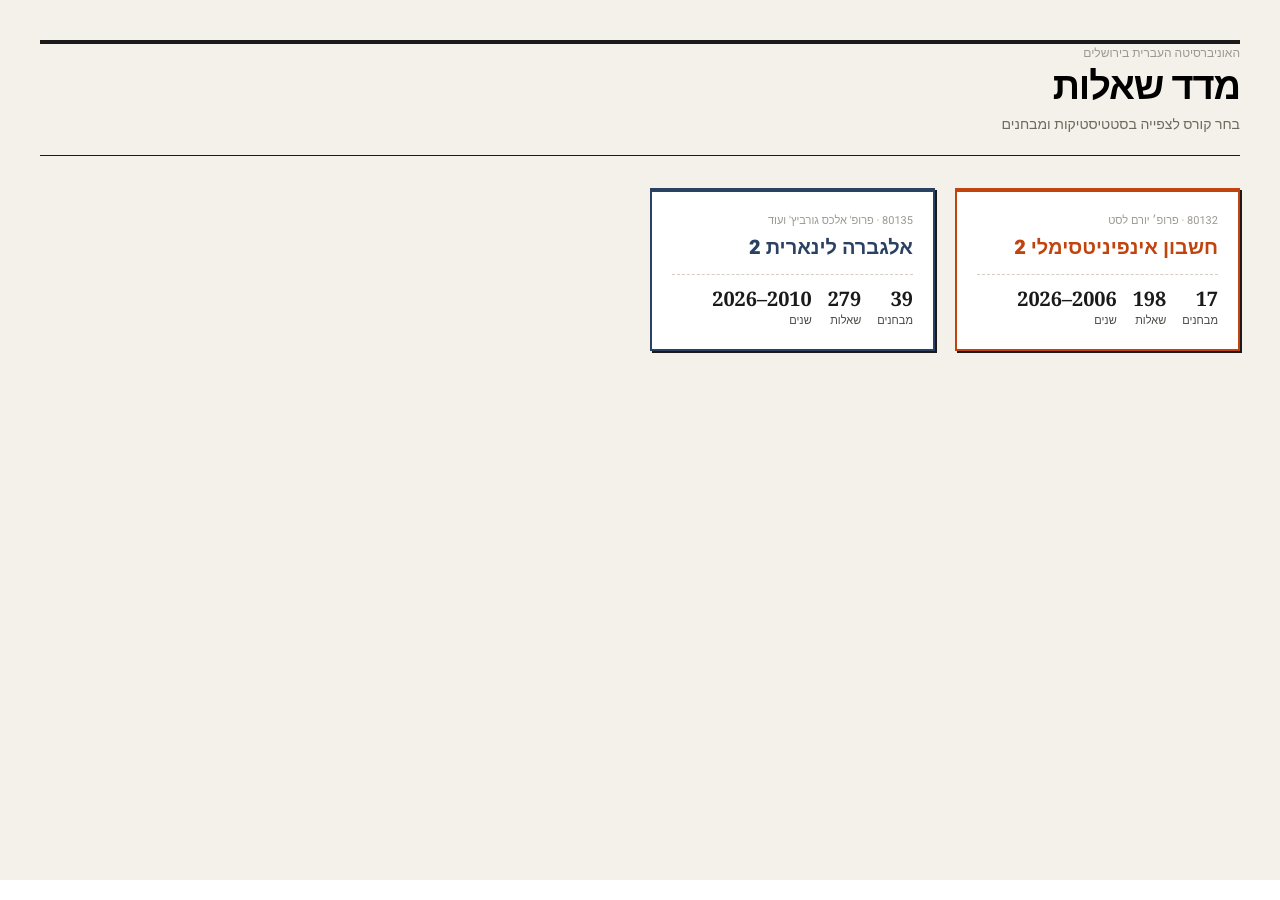
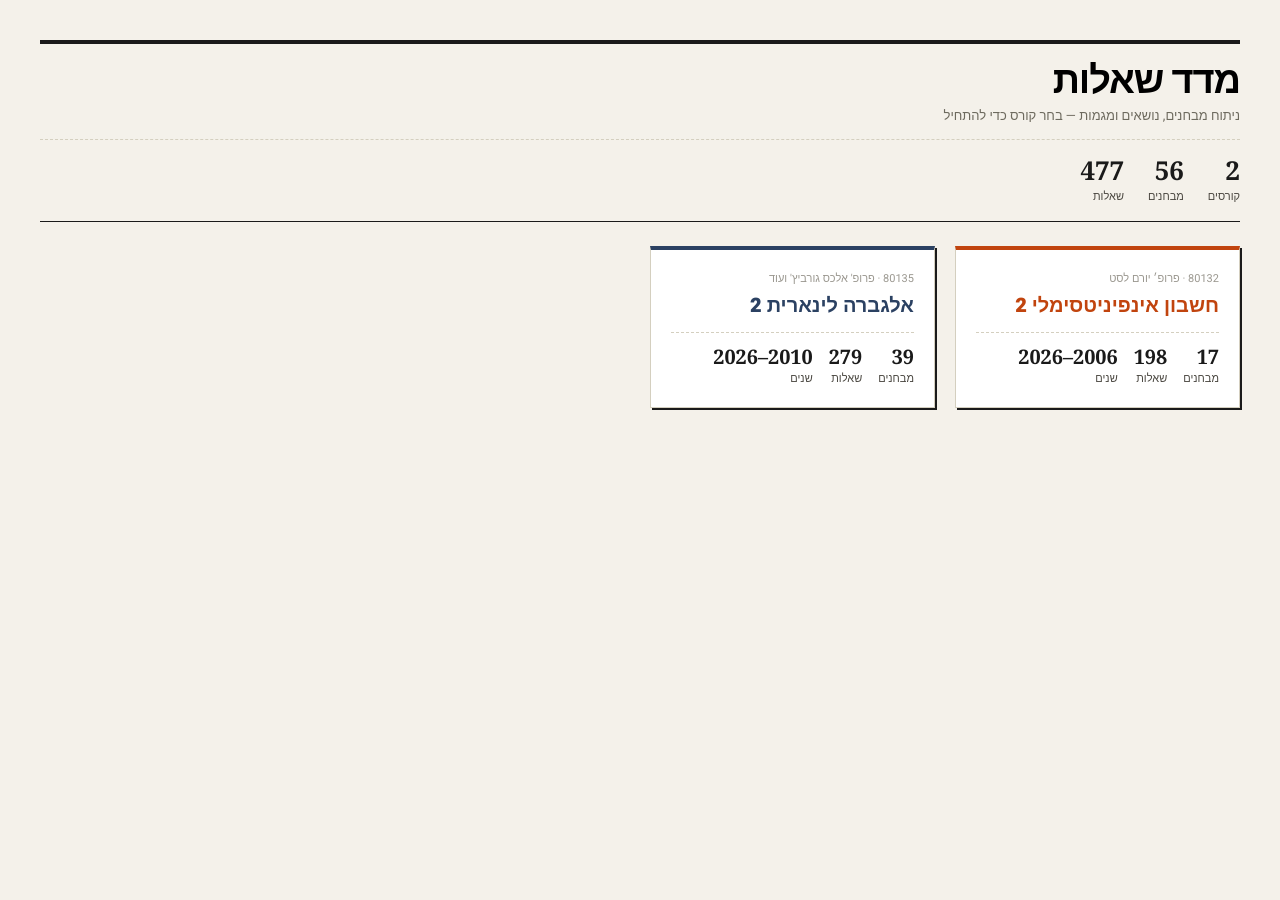
Before and after one commit to matan0810/yoram_infi, a React (Vite) app: page / in a window 1280 px wide. Built offline with nearby package versions, Linux system fonts and the light colour scheme; a web font is replaced by a local one.

Commit message:
style: update UI components with dynamic background colors and improved hover effects

```diff
--- a/index.html
+++ b/index.html
@@ -10,7 +10,7 @@
       rel="stylesheet"
     />
   </head>
-  <body style="margin: 0">
+  <body style="margin: 0; background: #f4f1ea">
     <div id="root"></div>
     <script type="module" src="/src/main.jsx"></script>
   </body>
--- a/src/components/Bar.jsx
+++ b/src/components/Bar.jsx
@@ -10,7 +10,7 @@ export default function Bar({ label, val, max, color, pct, onClick }) {
         cursor: onClick ? "pointer" : "default",
       }}
       onMouseEnter={(e) => {
-        if (onClick) e.currentTarget.style.background = COLORS_UI.hoverBg;
+        if (onClick) e.currentTarget.style.background = `${color}15`;
       }}
       onMouseLeave={(e) => {
         e.currentTarget.style.background = "transparent";
--- a/src/components/FormatBanner.jsx
+++ b/src/components/FormatBanner.jsx
@@ -5,7 +5,7 @@ export default function FormatBanner({ chapters, examFormat, colorsUI }) {
   const chapterByKey = Object.fromEntries(chapters.map((ch) => [ch.key, ch]));
 
   const badgeStyles = {
-    accent: { background: COLORS_UI.hoverBg, color: accent },
+    accent: { background: `${accent}15`, color: accent },
     neutral: { background: COLORS_UI.bg, color: COLORS_UI.text },
   };
 
@@ -14,7 +14,7 @@ export default function FormatBanner({ chapters, examFormat, colorsUI }) {
       ...card,
       borderColor: accent,
       borderWidth: 2,
-      background: COLORS_UI.hoverBg,
+      background: `${accent}15`,
       marginBottom: 20,
     },
     header: { display: "flex", alignItems: "center", gap: 12, marginBottom: 14 },
--- a/src/components/Header.jsx
+++ b/src/components/Header.jsx
@@ -1,26 +1,65 @@
+import { useNavigate } from "react-router-dom";
 import { COLORS_UI, FONTS } from "../styles";
 
 export default function Header({ course, exams, colorsUI }) {
   const pri = colorsUI?.primary ?? COLORS_UI.primary;
+  const navigate = useNavigate();
 
   return (
     <div
       style={{
         borderTop: `4px solid ${COLORS_UI.dark}`,
         borderBottom: `1px solid ${COLORS_UI.dark}`,
+        paddingTop: 6,
         paddingBottom: 20,
         marginBottom: 20,
       }}
     >
       <div
         style={{
-          fontFamily: FONTS.sans,
-          fontSize: 12,
-          color: COLORS_UI.muted,
-          marginBottom: 6,
+          display: "flex",
+          justifyContent: "space-between",
+          alignItems: "center",
+          marginBottom: 10,
         }}
       >
-        {course.teacher} · {course.name} · קורס {course.number}
+        <div
+          style={{
+            fontFamily: FONTS.sans,
+            fontSize: 12,
+            color: COLORS_UI.muted,
+          }}
+        >
+          {course.teacher} · {course.name} · קורס {course.number}
+        </div>
+        <button
+          onClick={() => navigate("/")}
+          style={{
+            background: `${pri}18`,
+            border: `1px solid ${pri}55`,
+            borderRadius: 3,
+            cursor: "pointer",
+            fontFamily: FONTS.sans,
+            fontSize: 12,
+            fontWeight: 600,
+            color: pri,
+            padding: "4px 14px",
+            display: "inline-flex",
+            alignItems: "center",
+            gap: 5,
+            transition: "background 0.15s, border-color 0.15s",
+          }}
+          onMouseEnter={(e) => {
+            e.currentTarget.style.background = `${pri}28`;
+            e.currentTarget.style.borderColor = `${pri}99`;
+          }}
+          onMouseLeave={(e) => {
+            e.currentTarget.style.background = `${pri}18`;
+            e.currentTarget.style.borderColor = `${pri}55`;
+          }}
+        >
+          ← כל הקורסים
+        </button>
       </div>
       <div
         style={{
--- a/src/pages/CoursePicker.jsx
+++ b/src/pages/CoursePicker.jsx
@@ -1,9 +1,16 @@
+import { useEffect } from "react";
 import { useNavigate } from "react-router-dom";
 import { COURSE_LIST } from "../courses/index";
 import { COLORS_UI, FONTS, card } from "../styles";
 
 export default function CoursePicker() {
   const navigate = useNavigate();
+
+  useEffect(() => {
+    document.title = "מדד שאלות";
+  }, []);
+
+  const university = COURSE_LIST[0]?.COURSE?.university;
 
   return (
     <div
@@ -12,35 +19,79 @@ export default function CoursePicker() {
         minHeight: "100vh",
         fontFamily: FONTS.sans,
         direction: "rtl",
-        padding: 40,
+        padding: "40px 40px 60px",
       }}
     >
+      {/* Hero */}
       <div
         style={{
           borderTop: `4px solid ${COLORS_UI.dark}`,
+          paddingTop: 18,
+          paddingBottom: 16,
+          marginBottom: 24,
           borderBottom: `1px solid ${COLORS_UI.dark}`,
-          paddingBottom: 20,
-          marginBottom: 32,
         }}
       >
-        <div style={{ fontSize: 12, color: COLORS_UI.muted, marginBottom: 6 }}>
-          {COURSE_LIST[0]?.COURSE?.university}
-        </div>
         <div
           style={{
             fontWeight: 800,
             fontSize: 38,
             lineHeight: 1,
             letterSpacing: "-0.03em",
+            marginBottom: 6,
           }}
         >
           מדד שאלות
         </div>
-        <div style={{ fontSize: 14, color: COLORS_UI.subdued, marginTop: 8 }}>
-          בחר קורס לצפייה בסטטיסטיקות ומבחנים
+        <div
+          style={{
+            fontSize: 13,
+            color: COLORS_UI.subdued,
+          }}
+        >
+          ניתוח מבחנים, נושאים ומגמות — בחר קורס כדי להתחיל
+        </div>
+
+        {/* Stats bar */}
+        <div
+          style={{
+            display: "flex",
+            gap: 24,
+            marginTop: 14,
+            paddingTop: 12,
+            borderTop: `1px dashed ${COLORS_UI.border}`,
+          }}
+        >
+          {[
+            [COURSE_LIST.length, "קורסים"],
+            [COURSE_LIST.reduce((s, c) => s + c.EXAMS.length, 0), "מבחנים"],
+            [
+              COURSE_LIST.reduce(
+                (s, c) =>
+                  s + c.EXAMS.reduce((ss, e) => ss + e.questions.length, 0),
+                0,
+              ),
+              "שאלות",
+            ],
+          ].map(([n, l]) => (
+            <div key={l}>
+              <div
+                style={{
+                  fontFamily: FONTS.serif,
+                  fontWeight: 900,
+                  fontSize: 26,
+                  color: COLORS_UI.dark,
+                }}
+              >
+                {n}
+              </div>
+              <div style={{ fontSize: 11, color: COLORS_UI.text }}>{l}</div>
+            </div>
+          ))}
         </div>
       </div>
 
+      {/* Course grid */}
       <div
         style={{
           display: "grid",
@@ -56,18 +107,21 @@ export default function CoursePicker() {
               ...card,
               textAlign: "right",
               cursor: "pointer",
-              border: `2px solid ${course.CHAPTERS[0].color}`,
+              border: `1px solid ${COLORS_UI.border}`,
               borderTop: `4px solid ${course.CHAPTERS[0].color}`,
               background: "white",
               fontFamily: FONTS.sans,
-              transition: "box-shadow 0.15s",
+              boxShadow: `2px 2px 0 ${COLORS_UI.dark}`,
+              transition: "box-shadow 0.15s, transform 0.15s",
             }}
-            onMouseEnter={(e) =>
-              (e.currentTarget.style.boxShadow = `4px 4px 0 ${COLORS_UI.dark}`)
-            }
-            onMouseLeave={(e) =>
-              (e.currentTarget.style.boxShadow = `2px 2px 0 ${COLORS_UI.dark}`)
-            }
+            onMouseEnter={(e) => {
+              e.currentTarget.style.boxShadow = `4px 4px 0 ${COLORS_UI.dark}`;
+              e.currentTarget.style.transform = "translate(-1px, -1px)";
+            }}
+            onMouseLeave={(e) => {
+              e.currentTarget.style.boxShadow = `2px 2px 0 ${COLORS_UI.dark}`;
+              e.currentTarget.style.transform = "translate(0, 0)";
+            }}
           >
             <div
               style={{
--- a/src/tabs/ExamsTab.jsx
+++ b/src/tabs/ExamsTab.jsx
@@ -104,7 +104,7 @@ export default function ExamsTab({
                 border: isLatest
                   ? `2px solid ${pri}`
                   : `1px solid ${COLORS_UI.dark}`,
-                background: isLatest ? COLORS_UI.latestBg : "white",
+                background: isLatest ? `${pri}10` : "white",
                 boxShadow: `3px 3px 0 ${COLORS_UI.dark}`,
               }}
             >
--- a/src/tabs/Insights.jsx
+++ b/src/tabs/Insights.jsx
@@ -2,7 +2,7 @@ import { useMemo } from "react";
 import { card, COLORS_UI } from "../styles";
 import { CardTitle, Badge, MathText } from "../components";
 
-function InsightRow({ children, onClick }) {
+function InsightRow({ children, onClick, hoverBg }) {
   return (
     <div
       onClick={onClick}
@@ -13,7 +13,7 @@ function InsightRow({ children, onClick }) {
         cursor: onClick ? "pointer" : "default",
       }}
       onMouseEnter={(e) => {
-        if (onClick) e.currentTarget.style.background = COLORS_UI.hoverBg;
+        if (onClick) e.currentTarget.style.background = hoverBg ?? COLORS_UI.hoverBg;
       }}
       onMouseLeave={(e) => {
         e.currentTarget.style.background = "transparent";
@@ -110,7 +110,7 @@ export default function Insights({
             (exam) => stats.examTopics[exam.code][key],
           ).length;
           return (
-            <InsightRow key={key} onClick={() => nav(key)}>
+            <InsightRow key={key} onClick={() => nav(key)} hoverBg={`${pri}12`}>
               <div
                 style={{ display: "flex", gap: 12, alignItems: "flex-start" }}
               >
@@ -174,7 +174,7 @@ export default function Insights({
           sub="לחץ על נושא לחיפוש שאלות"
         />
         {recentTrend.entries.map(([key, count]) => (
-          <InsightRow key={key} onClick={() => nav(key)}>
+          <InsightRow key={key} onClick={() => nav(key)} hoverBg={`${pri}12`}>
             <div style={{ display: "flex", gap: 12, alignItems: "flex-start" }}>
               <Badge>{count}</Badge>
               <div>
@@ -210,7 +210,7 @@ export default function Insights({
           </div>
         ) : (
           overdueTopics.map(({ topic, count, last }) => (
-            <InsightRow key={topic} onClick={() => nav(topic)}>
+            <InsightRow key={topic} onClick={() => nav(topic)} hoverBg={`${pri}12`}>
               <div
                 style={{ display: "flex", gap: 12, alignItems: "flex-start" }}
               >
@@ -248,7 +248,7 @@ export default function Insights({
               (exam) => stats.examTopics[exam.code][key],
             ).length;
             return (
-              <InsightRow key={key} onClick={() => nav(key)}>
+              <InsightRow key={key} onClick={() => nav(key)} hoverBg={`${pri}12`}>
                 <div
                   style={{ display: "flex", gap: 12, alignItems: "flex-start" }}
                 >
```
